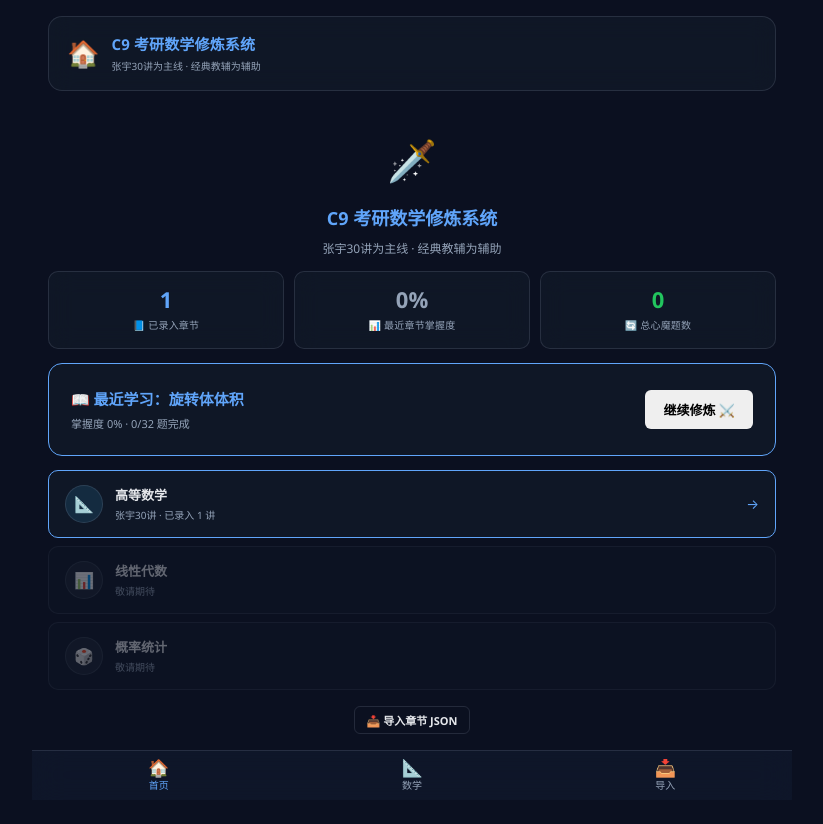
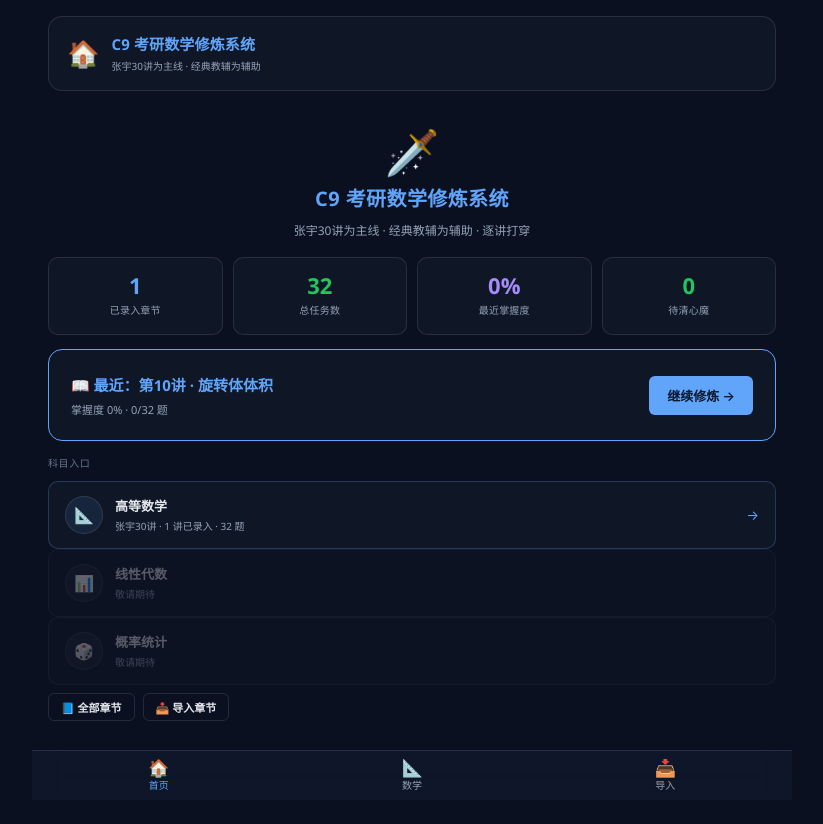
Before and after one commit to jingqix60-ctrl/c9-cultivation, a React (Vite) app: page / in a window 1280 px wide. Shown: the whole page, without its empty margins (228-1051 px from the left). Built offline with nearby package versions, Linux system fonts and the light colour scheme.

Commit message:
style: 首页Hero+章节地图连接线+心魔本分类视觉升级

```diff
--- a/src/components/ChapterMap/ChapterMap.tsx
+++ b/src/components/ChapterMap/ChapterMap.tsx
@@ -3,7 +3,7 @@ import { STAGE_NAMES } from '../../data/types';
 import { useProgressStore } from '../../store/useProgressStore';
 
 const STAGE_ICONS: Record<number, string> = {
-  0: '📖', 1: '📘', 2: '🎯', 3: '🏗️', 4: '🔥', 5: '👑',
+  0: '🗺️', 1: '📘', 2: '🎯', 3: '🏗️', 4: '🔥', 5: '👑',
 };
 
 export default function ChapterMap() {
@@ -26,55 +26,105 @@ export default function ChapterMap() {
 
   return (
     <div className="anim-in">
-      <h3 style={{ color: 'var(--purple)', marginBottom: 8, fontSize: 13 }}>
-        🗺️ 第10讲 · 旋转体体积 · 修炼地图
+      <h3 style={{ color: 'var(--purple)', marginBottom: 10, fontSize: 14, letterSpacing: '0.01em' }}>
+        🗺️ 第{chapterId}讲 · 修炼地图
       </h3>
-      <div className="map-container">
-        {stageList.map(st => {
+
+      <div style={{ position: 'relative', paddingLeft: 0 }}>
+        {stageList.map((st, idx) => {
           const stageTasks = st.tasks;
           const stageDone = stageTasks.filter(t => done.includes(t.id)).length;
           const stageRetry = stageTasks.filter(t => retry.includes(t.id)).length;
           const stageTotal = stageTasks.length;
           const allDone = stageDone === stageTotal && stageRetry === 0;
           const hasRetry = stageRetry > 0;
+          const inProgress = stageDone > 0 && !allDone;
+          const isLast = idx === stageList.length - 1;
 
-          let statusClass = '';
-          let iconClass = '';
-          if (hasRetry) { statusClass = 'retry'; iconClass = 'retry'; }
-          else if (allDone) { statusClass = 'completed'; iconClass = 'done'; }
+          let borderColor = 'var(--border)';
+          let iconBg = 'var(--surface3)';
+          let connectorColor = 'var(--border)';
+          if (hasRetry) { borderColor = 'rgba(239,68,68,0.35)'; iconBg = 'var(--red-soft)'; connectorColor = 'rgba(239,68,68,0.2)'; }
+          else if (allDone) { borderColor = 'rgba(34,197,94,0.3)'; iconBg = 'var(--green-soft)'; connectorColor = 'rgba(34,197,94,0.2)'; }
+          else if (inProgress) { borderColor = 'rgba(96,165,250,0.25)'; iconBg = 'var(--accent-soft)'; connectorColor = 'rgba(96,165,250,0.15)'; }
 
           return (
+            <div key={st.stage} style={{ display: 'flex', gap: 0 }}>
+              {/* Connector column */}
+              <div style={{
+                width: 20, display: 'flex', flexDirection: 'column', alignItems: 'center',
+                flexShrink: 0, paddingTop: 2,
+              }}>
+                {/* Top half connector from previous node */}
+                {idx > 0 && (
+                  <div style={{ width: 2, height: 12, background: connectorColor, borderRadius: 1 }} />
+                )}
+                {/* Node dot */}
+                <div style={{
+                  width: 10, height: 10, borderRadius: '50%',
+                  background: allDone ? 'var(--green)' : hasRetry ? 'var(--red)' : inProgress ? 'var(--accent)' : 'var(--text3)',
+                  flexShrink: 0,
+                  border: `2px solid ${allDone ? 'var(--green)' : hasRetry ? 'var(--red)' : inProgress ? 'var(--accent)' : 'var(--border-strong)'}`,
+                }} />
+                {/* Bottom half connector to next node */}
+                {!isLast && (
+                  <div style={{ width: 2, flex: 1, background: connectorColor, borderRadius: 1, minHeight: 12 }} />
+                )}
+              </div>
+
+              {/* Stage card */}
               <button
-              key={st.stage}
-              className={`stage-node ${statusClass}`}
+                style={{
+                  flex: 1, display: 'flex', alignItems: 'center', gap: 12,
+                  padding: '14px 16px', marginBottom: isLast ? 0 : 6,
+                  background: 'var(--surface)', border: `1px solid ${borderColor}`,
+                  borderRadius: 'var(--radius)', cursor: 'pointer',
+                  transition: 'all 0.15s', textAlign: 'left' as const,
+                  fontFamily: 'inherit', color: 'var(--text)', width: '100%',
+                }}
                 onClick={() => {
                   const firstTask = stageTasks[0];
                   if (firstTask) navigate(`${base}/task/${firstTask.id}`);
                 }}
+                onMouseEnter={e => { e.currentTarget.style.borderColor = 'var(--accent)'; e.currentTarget.style.transform = 'translateY(-1px)'; }}
+                onMouseLeave={e => { e.currentTarget.style.borderColor = borderColor; e.currentTarget.style.transform = 'none'; }}
               >
-              <div className={`stage-icon ${iconClass}`}>
+                <div style={{
+                  width: 36, height: 36, borderRadius: '50%',
+                  display: 'flex', alignItems: 'center', justifyContent: 'center',
+                  fontSize: 16, flexShrink: 0, background: iconBg,
+                  border: `1px solid ${borderColor}`,
+                }}>
                   {STAGE_ICONS[st.stage] ?? '📌'}
                 </div>
-              <div className="stage-body">
+                <div style={{ flex: 1, minWidth: 0 }}>
                   <div className="st-name">{st.name}</div>
                   <div className="st-meta">
-                  {stageTotal} 题 · 完成 {stageDone}{stageRetry > 0 ? ` · 心魔 ${stageRetry}` : ''}
+                    {stageTotal} 题 · 完成 {stageDone}
+                    {hasRetry ? ` · 心魔 ${stageRetry}` : ''}
+                    {inProgress && !hasRetry ? ` · 进行中` : ''}
                   </div>
                 </div>
-              <span style={{ color: 'var(--text2)', fontSize: 11 }}>
-                {allDone ? '✅' : hasRetry ? '🔄' : `${stageDone}/${stageTotal}`}
+                <div style={{ display: 'flex', flexDirection: 'column', alignItems: 'center', gap: 2 }}>
+                  <span style={{ fontSize: 10, color: 'var(--text2)' }}>
+                    {stageDone}/{stageTotal}
                   </span>
+                  <span style={{ fontSize: 12 }}>
+                    {allDone ? '✅' : hasRetry ? '🔄' : inProgress ? '▶️' : '○'}
+                  </span>
+                </div>
               </button>
+            </div>
           );
         })}
       </div>
 
-      <div style={{ display: 'flex', gap: 8, marginTop: 4 }}>
-        <button className="btn btn-accent btn-sm" onClick={() => navigate(`${base}/task`)}>
+      <div style={{ display: 'flex', gap: 8, marginTop: 10 }}>
+        <button className="btn btn-primary btn-sm" onClick={() => navigate(`${base}/task`)}>
           进入当前任务
         </button>
         <button className="btn btn-ghost btn-sm" onClick={() => navigate(base)}>
-          ← 返回仪表盘
+          ← 仪表盘
         </button>
       </div>
     </div>
--- a/src/pages/HomePage.tsx
+++ b/src/pages/HomePage.tsx
@@ -1,5 +1,6 @@
 import { useNavigate } from 'react-router-dom';
 import { useProgressStore } from '../store/useProgressStore';
+import { getAllChapters } from '../data/math/zhangyu30';
 
 export default function HomePage() {
   const navigate = useNavigate();
@@ -7,83 +8,76 @@ export default function HomePage() {
   const storeTitle = useProgressStore(s => s.chapterTitle);
   const stats = useProgressStore(s => s.stats);
 
+  const allChapters = getAllChapters();
+  const availableChapters = allChapters.filter(c => c.status === 'available');
+  const totalTasks = availableChapters.reduce((s, c) => s + c.taskCount, 0);
+
   return (
     <div className="anim-in">
-      <div style={{ textAlign: 'center', padding: '20px 0 12px' }}>
-        <div style={{ fontSize: 40, marginBottom: 8 }}>🗡️</div>
-        <h2 style={{ fontSize: 18, color: 'var(--accent)' }}>C9 考研数学修炼系统</h2>
-        <p style={{ color: 'var(--text2)', fontSize: 12, marginTop: 4 }}>
-          张宇30讲为主线 · 经典教辅为辅助
-        </p>
+      {/* ── Hero ── */}
+      <div className="hero">
+        <div className="hero-icon">🗡️</div>
+        <div className="hero-title">C9 考研数学修炼系统</div>
+        <div className="hero-sub">张宇30讲为主线 · 经典教辅为辅助 · 逐讲打穿</div>
       </div>
 
-      {/* Quick stats */}
+      {/* ── Stats ── */}
       <div className="stats-grid">
         <div className="stat-card">
-          <div className="stat-value" style={{ color: 'var(--accent)' }}>1</div>
-          <div className="stat-label">📘 已录入章节</div>
+          <div className="stat-value" style={{ color: 'var(--accent)' }}>{availableChapters.length}</div>
+          <div className="stat-label">已录入章节</div>
         </div>
         <div className="stat-card">
-          <div className="stat-value" style={{ color: stats.mastery ? 'var(--green)' : 'var(--text2)' }}>
+          <div className="stat-value" style={{ color: 'var(--green)' }}>{totalTasks}</div>
+          <div className="stat-label">总任务数</div>
+        </div>
+        <div className="stat-card">
+          <div className="stat-value" style={{ color: 'var(--purple)' }}>
             {stats.mastery || 0}%
           </div>
-          <div className="stat-label">📊 最近章节掌握度</div>
+          <div className="stat-label">最近掌握度</div>
         </div>
         <div className="stat-card">
           <div className="stat-value" style={{ color: stats.retryCount > 0 ? 'var(--red)' : 'var(--green)' }}>
             {stats.retryCount ?? 0}
           </div>
-          <div className="stat-label">🔄 总心魔题数</div>
+          <div className="stat-label">待清心魔</div>
         </div>
       </div>
 
-      {/* Recent chapter */}
+      {/* ── 继续学习 CTA ── */}
       {storeTitle && (
         <div className="dash-cta">
           <div className="cta-text">
-            <div className="cta-title">📖 最近学习：{storeTitle}</div>
-            <div className="cta-sub">
-              掌握度 {stats.mastery || 0}% · {stats.doneCount || 0}/{stats.totalCount || 0} 题完成
-            </div>
+            <div className="cta-title">📖 最近：第{storeChapterId}讲 · {storeTitle}</div>
+            <div className="cta-sub">掌握度 {stats.mastery || 0}% · {stats.doneCount || 0}/{stats.totalCount || 0} 题</div>
           </div>
-          <button className="btn btn-accent" onClick={() => navigate(`/chapter/${storeChapterId}`)}>
-            继续修炼 ⚔️
+          <button className="btn btn-primary" onClick={() => navigate(`/chapter/${storeChapterId}`)}>
+            继续修炼 →
           </button>
         </div>
       )}
 
-      {/* Entry points */}
-      <div style={{ display: 'flex', flexDirection: 'column', gap: 8, marginTop: 12 }}>
-        <button
-          className="stage-node"
-          onClick={() => navigate('/math')}
-          style={{ borderColor: 'var(--accent)' }}
-        >
-          <div className="stage-icon" style={{ background: 'rgba(56,189,248,0.12)' }}>📐</div>
+      {/* ── 科目入口 ── */}
+      <div style={{ marginBottom: 8 }}>
+        <div className="task-section-label" style={{ marginBottom: 8 }}>科目入口</div>
+        <button className="stage-node" onClick={() => navigate('/math')}
+          style={{ borderColor: 'rgba(96,165,250,0.25)' }}>
+          <div className="stage-icon" style={{ background: 'rgba(96,165,250,0.1)' }}>📐</div>
           <div className="stage-body">
             <div className="st-name">高等数学</div>
-            <div className="st-meta">张宇30讲 · 已录入 1 讲</div>
+            <div className="st-meta">张宇30讲 · {availableChapters.length} 讲已录入 · {totalTasks} 题</div>
           </div>
-          <span style={{ color: 'var(--accent)' }}>→</span>
+          <span style={{ color: 'var(--accent)', fontSize: 13 }}>→</span>
         </button>
-
-        <button
-          className="stage-node"
-          style={{ opacity: 0.4, cursor: 'not-allowed' }}
-          disabled
-        >
+        <button className="stage-node locked" disabled>
           <div className="stage-icon">📊</div>
           <div className="stage-body">
             <div className="st-name">线性代数</div>
             <div className="st-meta">敬请期待</div>
           </div>
         </button>
-
-        <button
-          className="stage-node"
-          style={{ opacity: 0.4, cursor: 'not-allowed' }}
-          disabled
-        >
+        <button className="stage-node locked" disabled>
           <div className="stage-icon">🎲</div>
           <div className="stage-body">
             <div className="st-name">概率统计</div>
@@ -92,10 +86,13 @@ export default function HomePage() {
         </button>
       </div>
 
-      {/* Import link */}
-      <div style={{ textAlign: 'center', marginTop: 16 }}>
+      {/* ── 快捷操作 ── */}
+      <div style={{ display: 'flex', gap: 8, flexWrap: 'wrap' }}>
+        <button className="btn btn-ghost btn-sm" onClick={() => navigate('/math/zhangyu30')}>
+          📘 全部章节
+        </button>
         <button className="btn btn-ghost btn-sm" onClick={() => navigate('/import')}>
-          📥 导入章节 JSON
+          📥 导入章节
         </button>
       </div>
     </div>
```
Also changed, not shown: src/components/Review/ReviewQueue.tsx (+54 -16 lines). Lines whose indentation alone changed are shown as unchanged.
